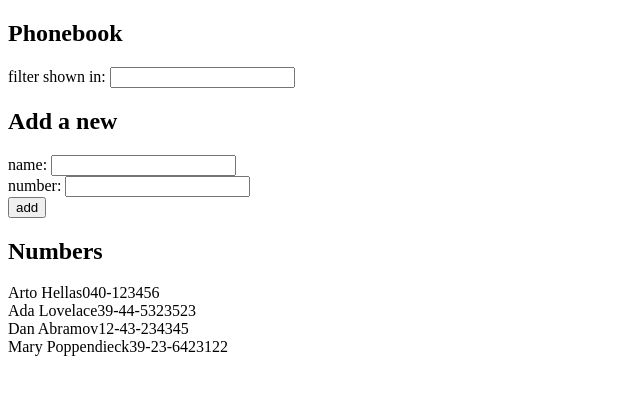
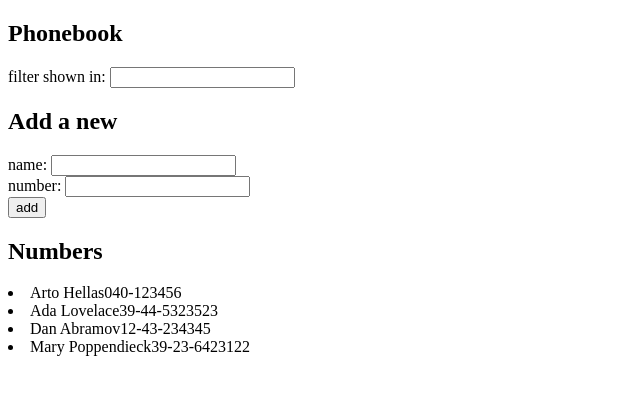
Before and after one commit to t0dii/fullstackcourse, a React (Vite) app in the folder part2/: page / in a window 1280 px wide. Shown: the top 394 px of the page, without its empty margins (0-640 px from the left). Built offline with nearby package versions, Linux system fonts and the light colour scheme.

Commit message:
finished part 2.10

```diff
--- a/part2/src/phonebook/App.jsx
+++ b/part2/src/phonebook/App.jsx
@@ -1,6 +1,7 @@
 import { useState } from "react";
 import Filter from "./Filter";
 import PersonForm from "./PersonForm";
+import Persons from "./Persons";
 
 const App = () => {
   const [persons, setPersons] = useState([
@@ -65,14 +66,8 @@ const App = () => {
       />
 
       <h2>Numbers</h2>
-      {filterPersons.map((person) => (
-        <div key={person.name}>
-          {person.name}
-          {person.number}
-        </div>
-      ))}
+      <Persons filterPersons={filterPersons} />
     </div>
   );
 };
-
 export default App;
--- a/part2/src/phonebook/Persons.jsx
+++ b/part2/src/phonebook/Persons.jsx
@@ -0,0 +1,13 @@
+const Persons = (props) => {
+  return (
+    <div>
+      {props.filterPersons.map((person) => (
+        <li key={person.id}>
+          {person.name}
+          {person.number}
+        </li>
+      ))}
+    </div>
+  );
+};
+export default Persons;
```
